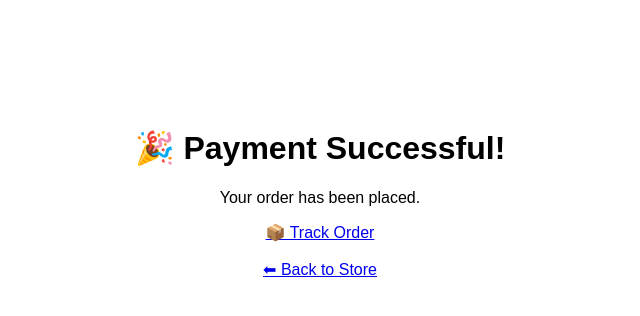
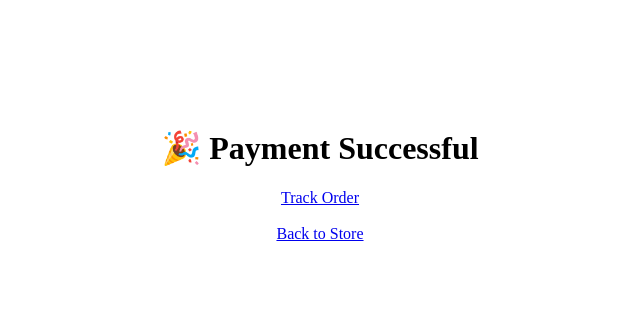
Before and after one commit to mainframecoder/Website, a plain HTML site: page frontend/success.html in a window 1280 px wide. Shown: the whole page, without its empty margins (320-960 px from the left). Drawn offline with Linux system fonts and the light colour scheme.

Commit message:
Update success.html

```diff
--- a/frontend/success.html
+++ b/frontend/success.html
@@ -1,15 +1,11 @@
 <!DOCTYPE html>
 <html>
-<head>
-  <title>Success</title>
-</head>
-<body style="text-align:center; padding-top:100px; font-family:Arial">
+<body style="text-align:center; padding-top:100px">
 
-<h1>🎉 Payment Successful!</h1>
-<p>Your order has been placed.</p>
+<h1>🎉 Payment Successful</h1>
 
-<a href="/track.html">📦 Track Order</a><br><br>
-<a href="/">⬅ Back to Store</a>
+<a href="/track.html">Track Order</a><br><br>
+<a href="/">Back to Store</a>
 
 </body>
 </html>
```
